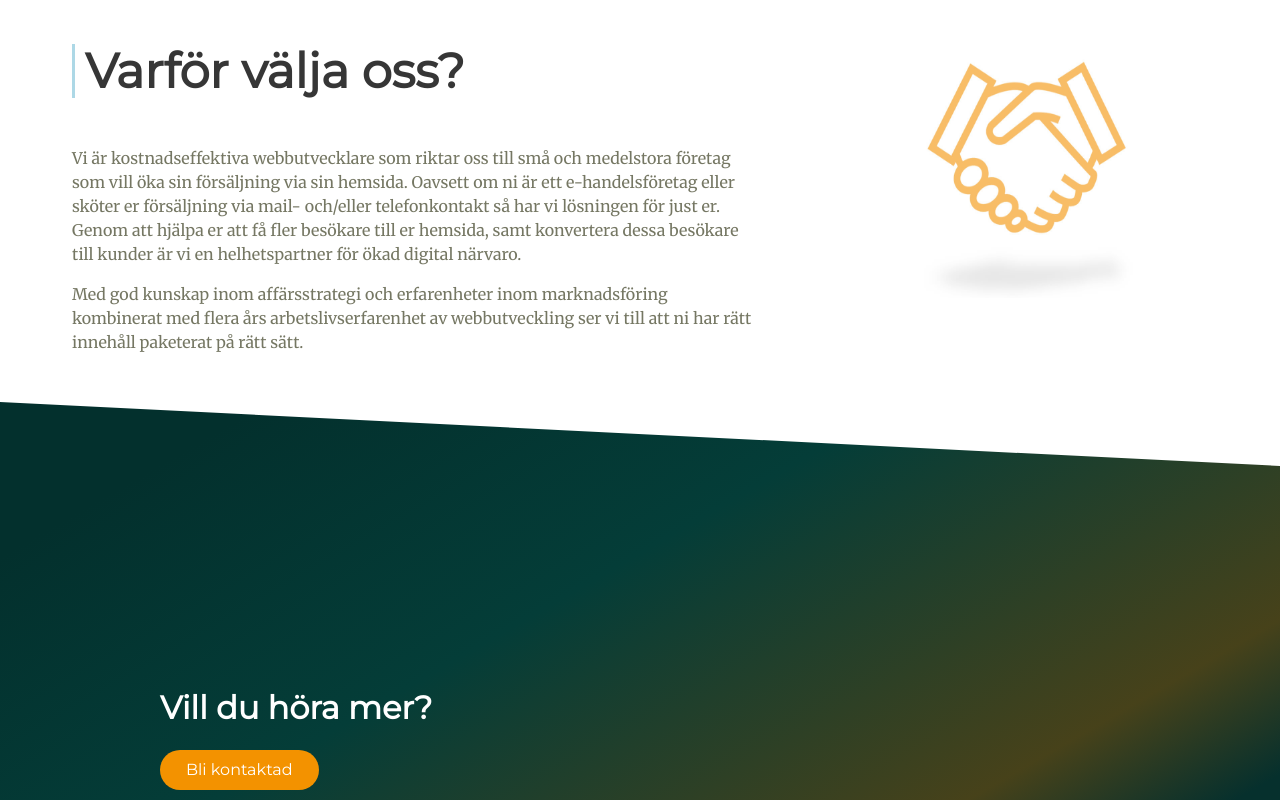
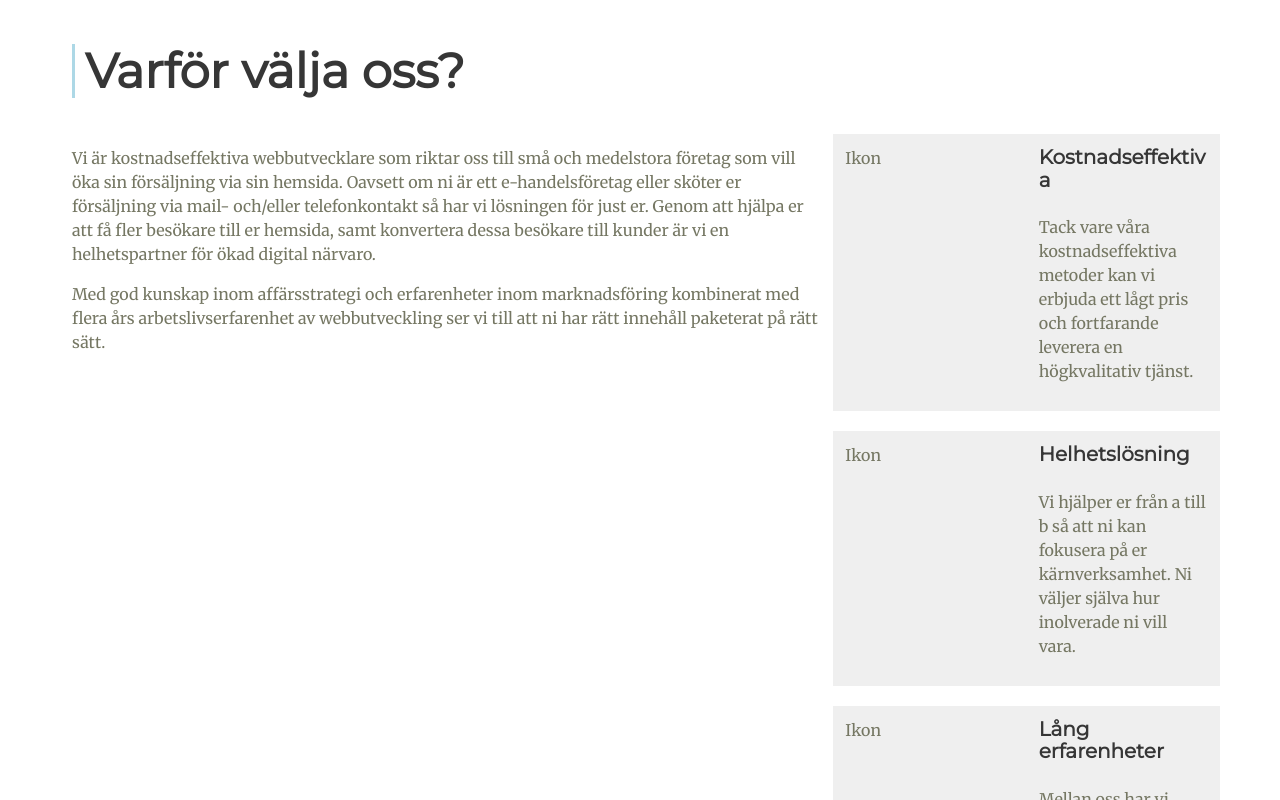
Before and after one commit to codebyjonas/digitalframgang.com, a React (Create React App) app: page / in a window 1280 px wide. Shown: the part 1920-2720 px from the top of the page. Built offline with nearby package versions, Linux system fonts and the light colour scheme.

Commit message:
set up of this

```diff
--- a/src/components/Why.js
+++ b/src/components/Why.js
@@ -1,4 +1,25 @@
 import React from 'react'
+
+const whyyUsTop3 = [
+    {
+        icon: 'Ikon',
+        title: 'Kostnadseffektiva',
+        copy:
+            'Tack vare våra kostnadseffektiva metoder kan vi erbjuda ett lågt pris och fortfarande leverera en högkvalitativ tjänst.'
+    },
+    {
+        icon: 'Ikon',
+        title: 'Helhetslösning',
+        copy:
+            'Vi hjälper er från a till b så att ni kan fokusera på er kärnverksamhet. Ni väljer själva  hur inolverade ni vill vara.'
+    },
+    {
+        icon: 'Ikon',
+        title: 'Lång erfarenheter',
+        copy:
+            'Mellan oss har vi flera års erfarenhet av både marknadsanalys och webbutveckling, därför kan vi garantera en optimerad hemsida.'
+    }
+]
 
 const Why = () => (
     <section
@@ -7,12 +28,10 @@ const Why = () => (
         className='section is-medium why-section'
     >
         <div id='why-text-container' className='container'>
+            <h2 className='title is-1 has-blue-sidebar'>Varför välja oss?</h2>
             <div className='columns'>
                 <div className='column is-two-thirds'>
                     <div id='why-text'>
-                        <h2 className='title is-1 has-blue-sidebar'>
-                            Varför välja oss?
-                        </h2>
                         <p>
                             Vi är kostnadseffektiva webbutvecklare som riktar
                             oss till små och medelstora företag som vill öka sin
@@ -32,10 +51,18 @@ const Why = () => (
                         </p>
                     </div>
                 </div>
-                <div className='column'>
-                    <figure id='why-us-image' className='image is-square'>
-                        <img src={require('./../assets/whyuswithshadow.jpg')} />
-                    </figure>
+                <div className='column top-3-wrapper'>
+                    {whyyUsTop3.map(topFeature => (
+                        <div className='columns top-3-item'>
+                            <div className='column'>{topFeature.icon}</div>
+                            <div className='column'>
+                                <h4 className='title is-5'>
+                                    {topFeature.title}
+                                </h4>
+                                <p>{topFeature.copy}</p>
+                            </div>
+                        </div>
+                    ))}
                 </div>
             </div>
         </div>
--- a/src/style/why.scss
+++ b/src/style/why.scss
@@ -11,6 +11,7 @@
     }
 }
 
+/// Move out, this should be one component
 #rotated-background-triangle1 {
     position: absolute;
     width: 0;
@@ -33,27 +34,12 @@
     }
 }
 
-#why-text {
-    position: relative;
-    z-index: 3;
-    margin-left: 0;
-    margin-right: 4rem;
-}
-
-#why-us-image {
-    z-index: 5;
-    opacity: 0.6;
-    margin-left: auto;
-    margin-right: auto;
-    white-space: nowrap; /* This is required unless you put the helper span closely near the img */
-    text-align: center;
-
-    img {
-        width: 70%;
-        height: 70%;
-        margin-left: auto;
-        margin-right: auto;
-        margin-top: 3rem;
+#why-us {
+    .top-3-wrapper {
+        .top-3-item {
+            background: #efefef;
+            margin-bottom: 2rem;
+        }
     }
 }
 
```
